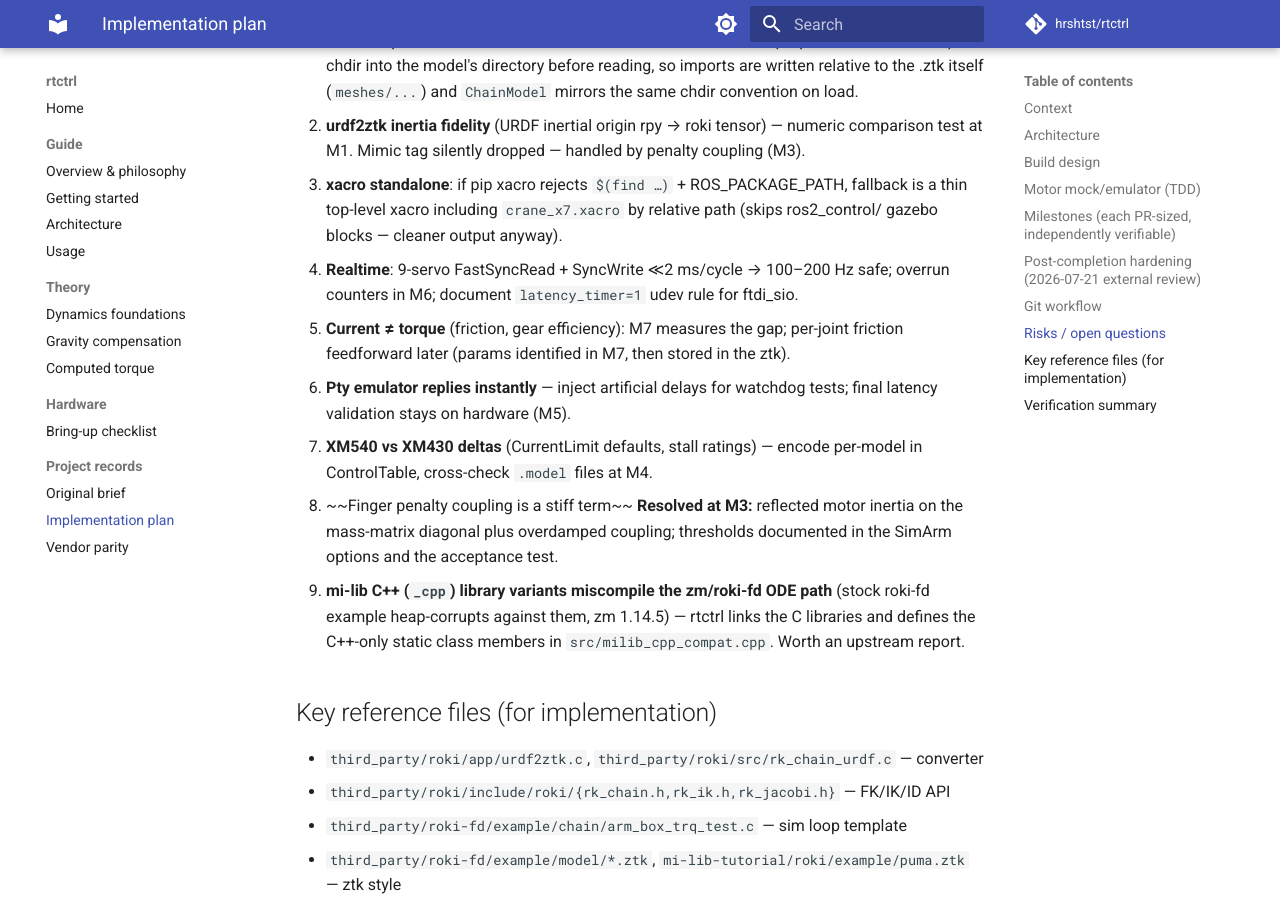
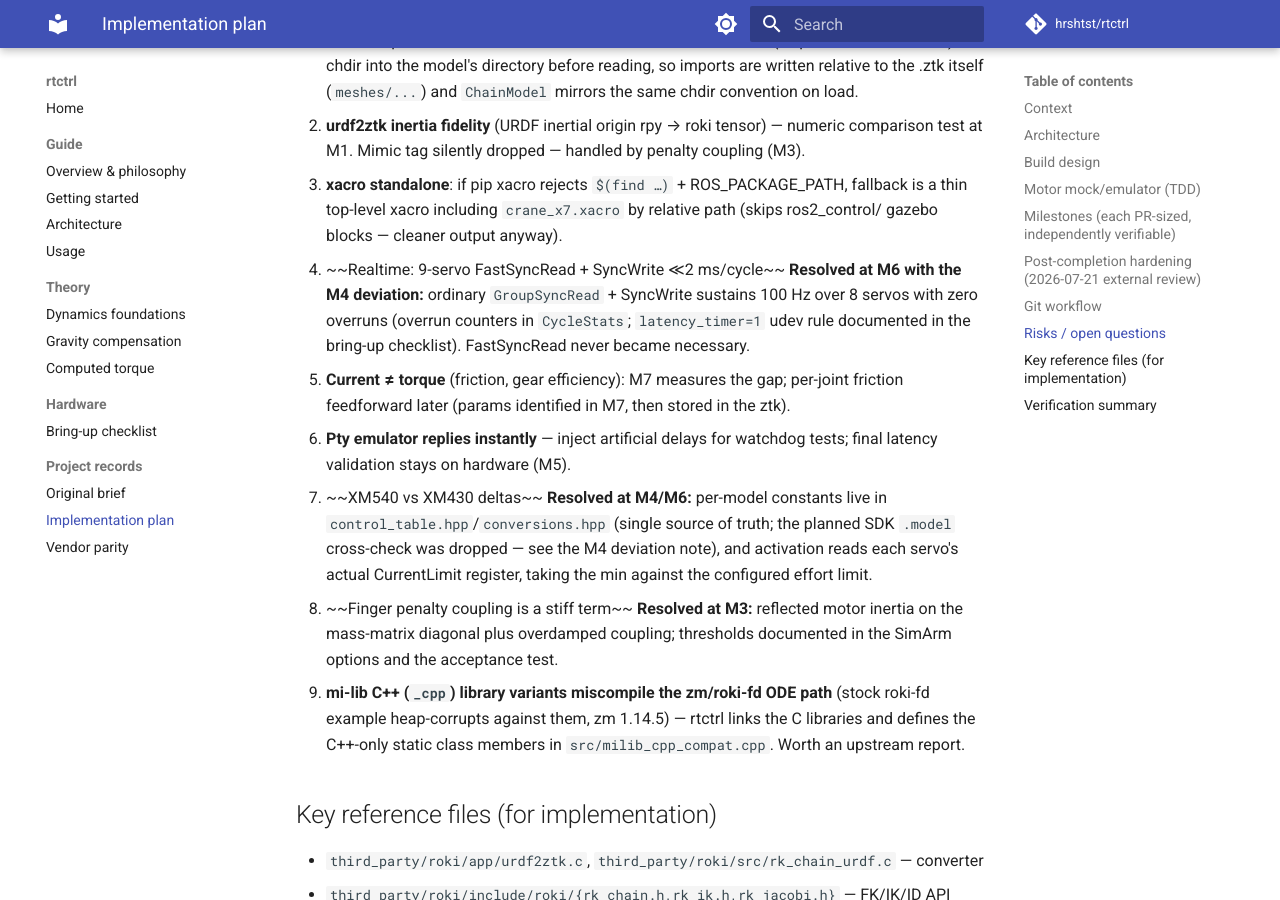
Before and after one commit to hrshtst/rtctrl, an MkDocs documentation site: the page built from docs/IMPLEMENTATION_PLAN.md, in a window 1280 px wide and 900 px high, scrolled down 9362 px. Built offline with MkDocs 1.6.1 and Material for MkDocs 9.7.7, drawn with Linux system fonts in a browser that asks for light colours; comment, search, counter and statistics services are not loaded.

Commit message:
fix(hw): validate model_number; close stale risk entries
Final review pass, two consistency items:

* Config::validate() now enforces the known-model check its contract
  already claimed: an unknown model_number on a hand-built config
  would silently get XM430 torque scaling from torqueConstant().
  Regression added (activation's physical-servo cross-check remains
  the second line of defense).
* Risks 4 and 7 in the plan still framed FastSyncRead and SDK .model
  cross-checking as current work; both are now marked resolved with
  pointers to the recorded M4 deviation.

Claude-Session: https://claude.ai/code/session_018U6gd6Z8sxPPGvah4xC6b4

```diff
--- a/docs/IMPLEMENTATION_PLAN.md
+++ b/docs/IMPLEMENTATION_PLAN.md
@@ -406,14 +406,19 @@ with the feature it tests, `test:` type reserved for test-only changes).
 3. **xacro standalone**: if pip xacro rejects `$(find …)` + ROS_PACKAGE_PATH, fallback is a
    thin top-level xacro including `crane_x7.xacro` by relative path (skips ros2_control/
    gazebo blocks — cleaner output anyway).
-4. **Realtime**: 9-servo FastSyncRead + SyncWrite ≪2 ms/cycle → 100–200 Hz safe; overrun
-   counters in M6; document `latency_timer=1` udev rule for ftdi_sio.
+4. ~~Realtime: 9-servo FastSyncRead + SyncWrite ≪2 ms/cycle~~ **Resolved at M6 with the
+   M4 deviation:** ordinary `GroupSyncRead` + SyncWrite sustains 100 Hz over 8 servos with
+   zero overruns (overrun counters in `CycleStats`; `latency_timer=1` udev rule documented
+   in the bring-up checklist). FastSyncRead never became necessary.
 5. **Current ≠ torque** (friction, gear efficiency): M7 measures the gap; per-joint
    friction feedforward later (params identified in M7, then stored in the ztk).
 6. **Pty emulator replies instantly** — inject artificial delays for watchdog tests; final
    latency validation stays on hardware (M5).
-7. **XM540 vs XM430 deltas** (CurrentLimit defaults, stall ratings) — encode per-model in
-   ControlTable, cross-check `.model` files at M4.
+7. ~~XM540 vs XM430 deltas~~ **Resolved at M4/M6:** per-model constants live in
+   `control_table.hpp`/`conversions.hpp` (single source of truth; the planned SDK
+   `.model` cross-check was dropped — see the M4 deviation note), and activation reads
+   each servo's actual CurrentLimit register, taking the min against the configured
+   effort limit.
 8. ~~Finger penalty coupling is a stiff term~~ **Resolved at M3:** reflected motor inertia
    on the mass-matrix diagonal plus overdamped coupling; thresholds documented in the
    SimArm options and the acceptance test.
```
Also changed, not shown: 2 other files.
